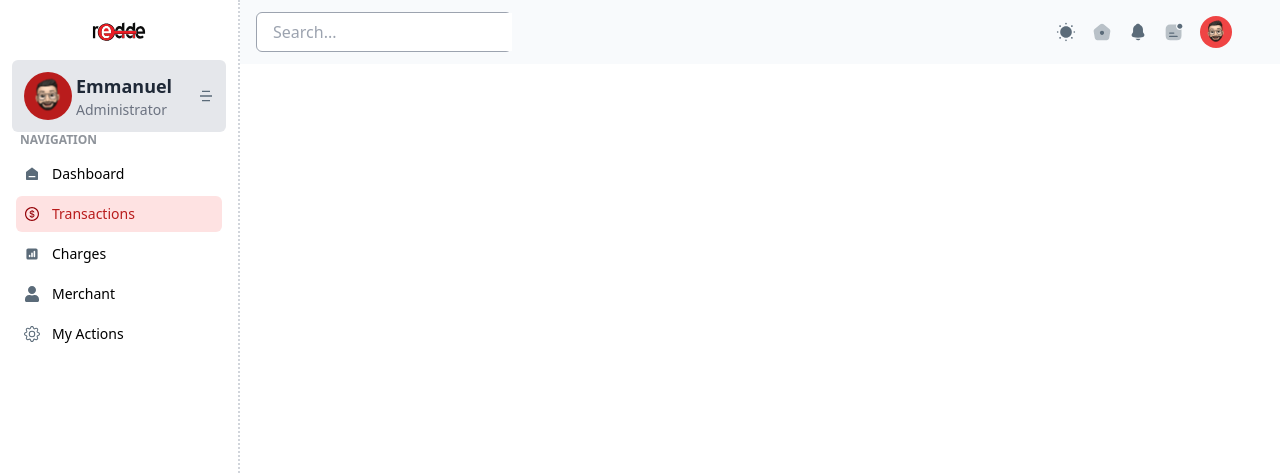
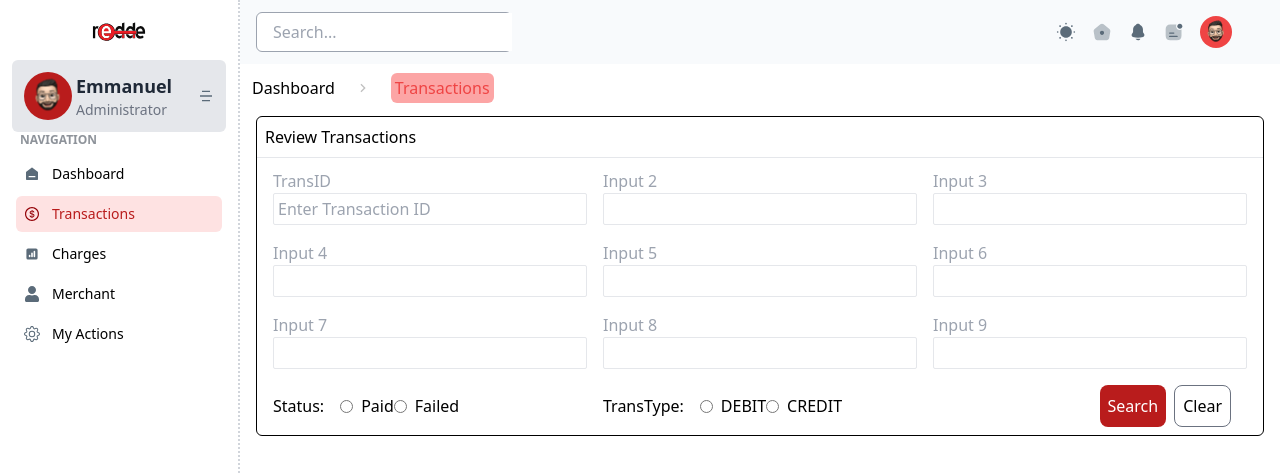
Before and after one commit to ellie-ctrl35/myapp, a React (Create React App) app: page /transactions in a window 1280 px wide. Shown: the top 474 px of the page. Built offline with nearby package versions, Linux system fonts and the light colour scheme.

Commit message:
input fields

```diff
--- a/src/pages/Transactions/Transaction.jsx
+++ b/src/pages/Transactions/Transaction.jsx
@@ -1,12 +1,83 @@
-import React from 'react'
-import SearchBar from '../Dashboard/components/SearchBar'
+import React from "react";
+import SearchBar from "../Dashboard/components/SearchBar";
+import { RiArrowRightSLine } from "@react-icons/all-files/ri/RiArrowRightSLine";
 
 const Transaction = () => {
   return (
     <div>
-        <SearchBar />
+      <SearchBar />
+      <div className="mt-3 mx-3 rounded-md flex flex-row gap-5 items-center">
+        <h1 className="text-md text-left "> Dashboard</h1>
+        <RiArrowRightSLine color="#c0c0c0" />
+        <h1 className="text-md text-left text-red-500 ">
+          <span className="bg-red-300 p-1 rounded-md">Transactions</span>
+        </h1>
+      </div>
+
+      <div className="mx-4 my-4 border h-80 border-black rounded-md flex flex-col justify-between">
+        <h1 className="text-md text-left p-2 border-b border-gray-200"> Review Transactions</h1>
+        <div className="grid grid-cols-3 gap-4 mx-4 mb-2">
+          <div>
+            <label htmlFor="input1" className="text-gray-400">TransID</label>
+            <input type="text" id="input1" placeholder="Enter Transaction ID" className="w-full h-8
+            p-1 border border-gray-200 rounded-sm" />
+          </div>
+          <div>
+            <label htmlFor="input2" className="text-gray-400">Input 2</label>
+            <input type="text" id="input2" className="w-full h-8 p-2 border border-gray-200 rounded-sm" />
+          </div>
+          <div>
+            <label htmlFor="input3" className="text-gray-400">Input 3</label>
+            <input type="text" id="input3" className="w-full h-8 p-2 border border-gray-200 rounded-sm" />
+          </div>
+          <div>
+            <label htmlFor="input2" className="text-gray-400">Input 4</label>
+            <input type="text" id="input4" className="w-full h-8 p-2 border border-gray-200 rounded-sm" />
+          </div>
+          <div>
+            <label htmlFor="input5" className="text-gray-400">Input 5</label>
+            <input type="text" id="input5" className="w-full h-8 p-2 border border-gray-200 rounded-sm" />
+          </div>
+          <div>
+            <label htmlFor="input6" className="text-gray-400">Input 6</label>
+            <input type="text" id="input6" className="w-full h-8 p-2 border border-gray-200 rounded-sm" />
+          </div>
+          <div>
+            <label htmlFor="input6" className="text-gray-400">Input 7</label>
+            <input type="text" id="input6" className="w-full h-8 p-2 border border-gray-200 rounded-sm" />
+          </div>
+          <div>
+            <label htmlFor="input6" className="text-gray-400">Input 8</label>
+            <input type="text" id="input6" className="w-full h-8 p-2 border border-gray-200 rounded-sm" />
+          </div>
+          <div>
+            <label htmlFor="input6" className="text-gray-400">Input 9</label>
+            <input type="text" id="input6" className="w-full h-8 p-2 border border-gray-200 rounded-sm" />
+          </div>
+          <div className="flex flex-row items-center">
+            <label className="mr-4">Status:   </label>
+            <input type="radio" id="radio1" name="radio1" className="checked:bg-red-500 checked:border-transparent" />
+            <label htmlFor="radio1" className="ml-2">Paid</label>
+            <input type="radio" id="radio2" name="radio1" className="checked:bg-red-500 checked:border-transparent" />
+            <label htmlFor="radio2" className="ml-2">Failed</label>
+          </div>
+          <div className="flex flex-row items-center">
+            <label className="mr-4">TransType:</label>
+            <input type="radio" id="radio3" name="radio2" className="checked:bg-red-500 checked:border-transparent"/>
+            <label htmlFor="radio3" className="ml-2">DEBIT</label>
+            <input type="radio" id="radio4" name="radio2" className="checked:bg-red-500 checked:border-transparent"/>
+            <label htmlFor="radio4" className="ml-2">CREDIT</label>
+
+          </div>
+          <div className="flex justify-end mx-4">
+          <button className="bg-red-700 text-white p-2 rounded-lg mr-2">Search</button>
+          <button className="p-2 w-18 border border-gray-500 rounded-lg">Clear</button>
+        </div>
+        </div>
+
+      </div>
     </div>
-  )
-}
+  );
+};
 
-export default Transaction
+export default Transaction;
```
